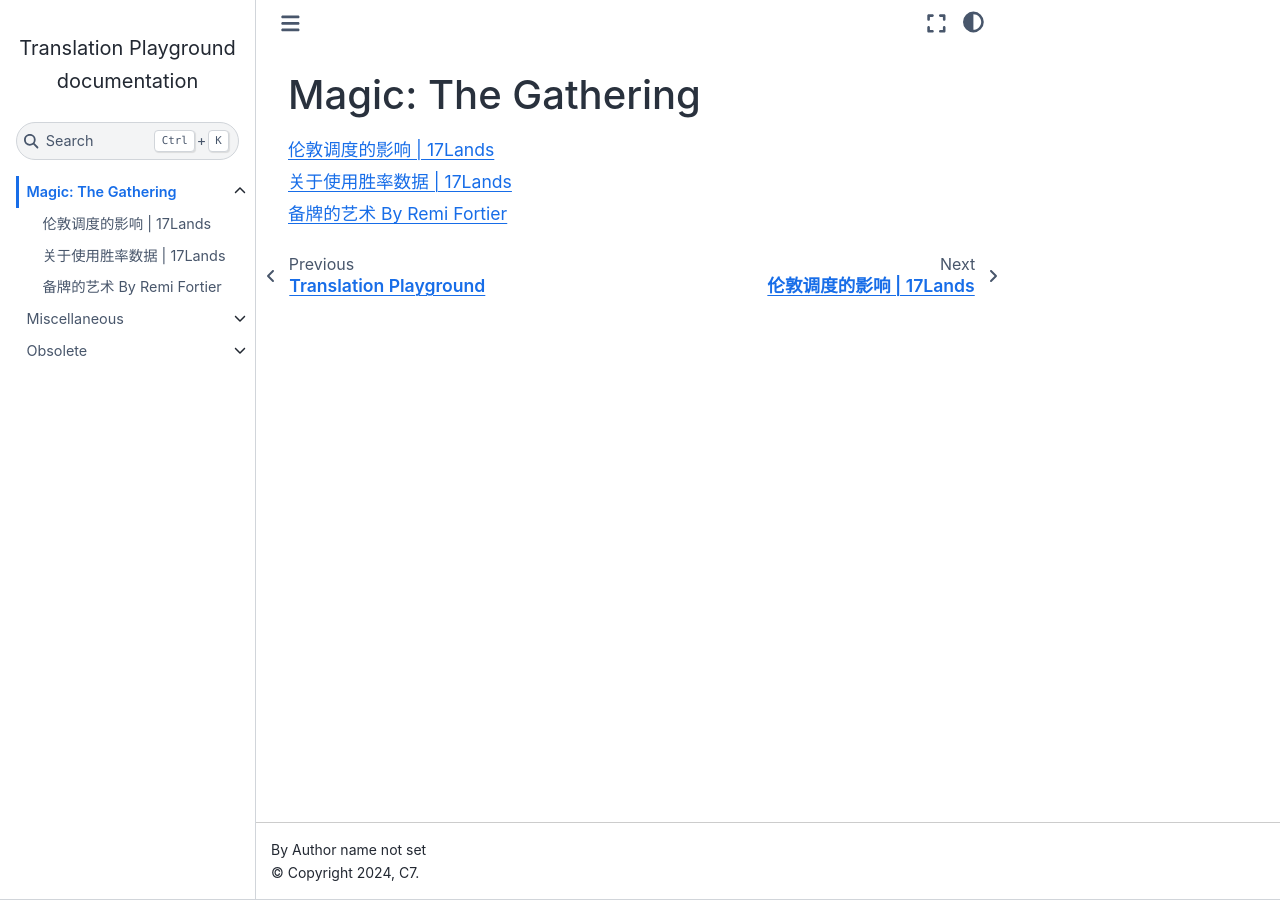
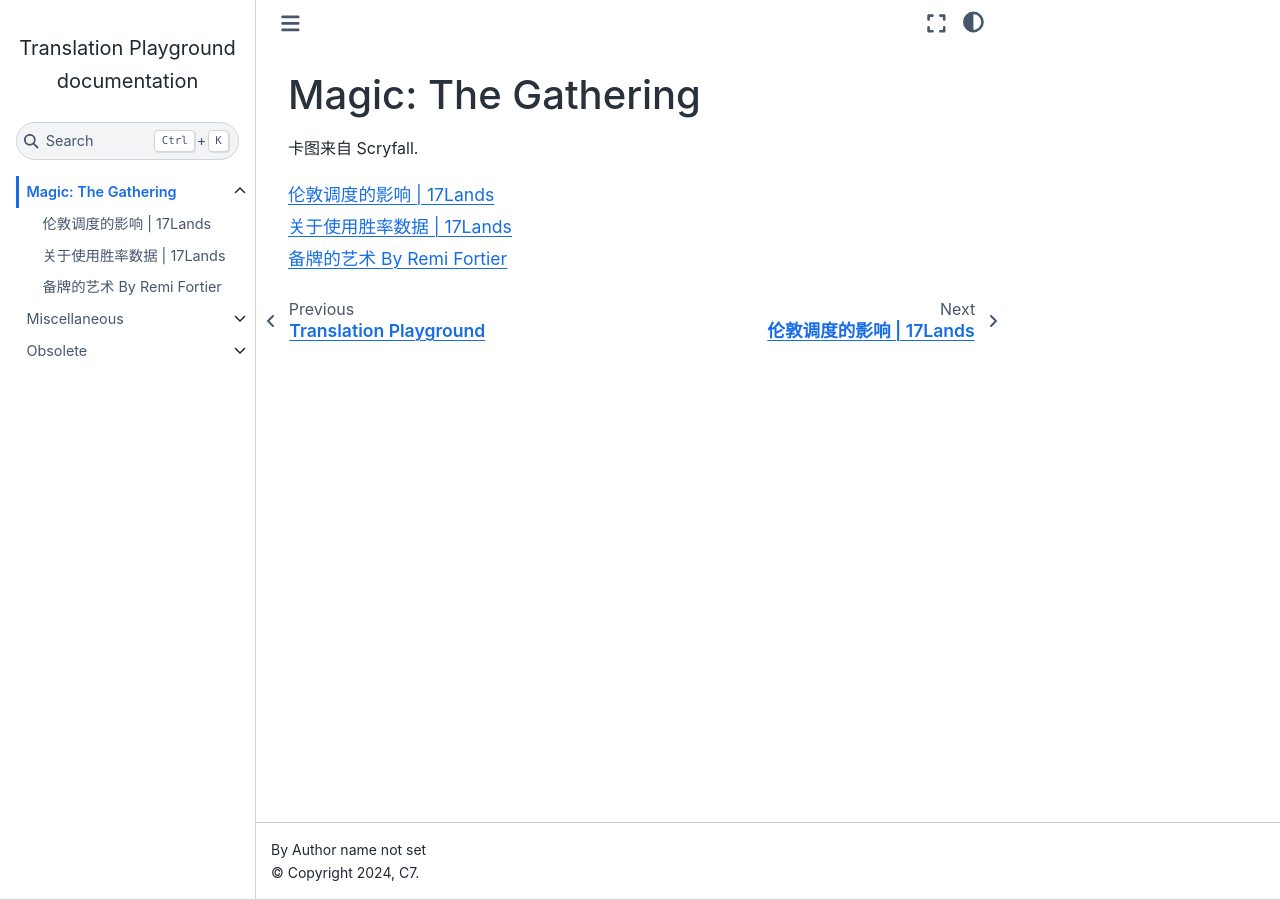
Before and after one commit to Shiina18/translation-playground, a Sphinx documentation site: the page built from docs/mtg/index.md, in a window 1280 px wide. Built offline with Sphinx 7.4.7 and the Sphinx Book theme 1.1.4, drawn with Linux system fonts in a browser that asks for light colours.

Commit message:
Update index.md

````diff
--- a/docs/mtg/index.md
+++ b/docs/mtg/index.md
@@ -1,4 +1,6 @@
 # Magic: The Gathering
+
+卡图来自 Scryfall.
 
 ```{toctree}
 :glob:
````
